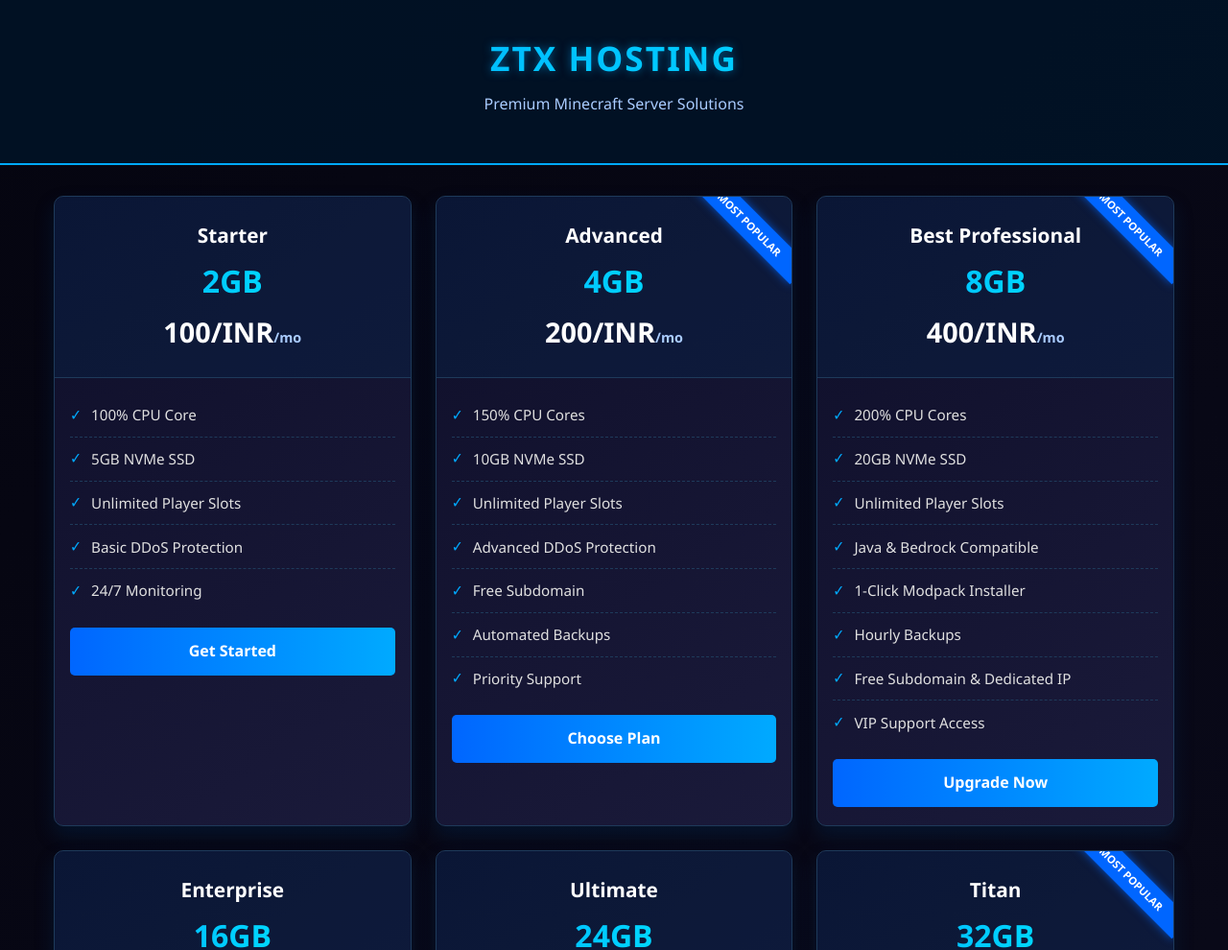
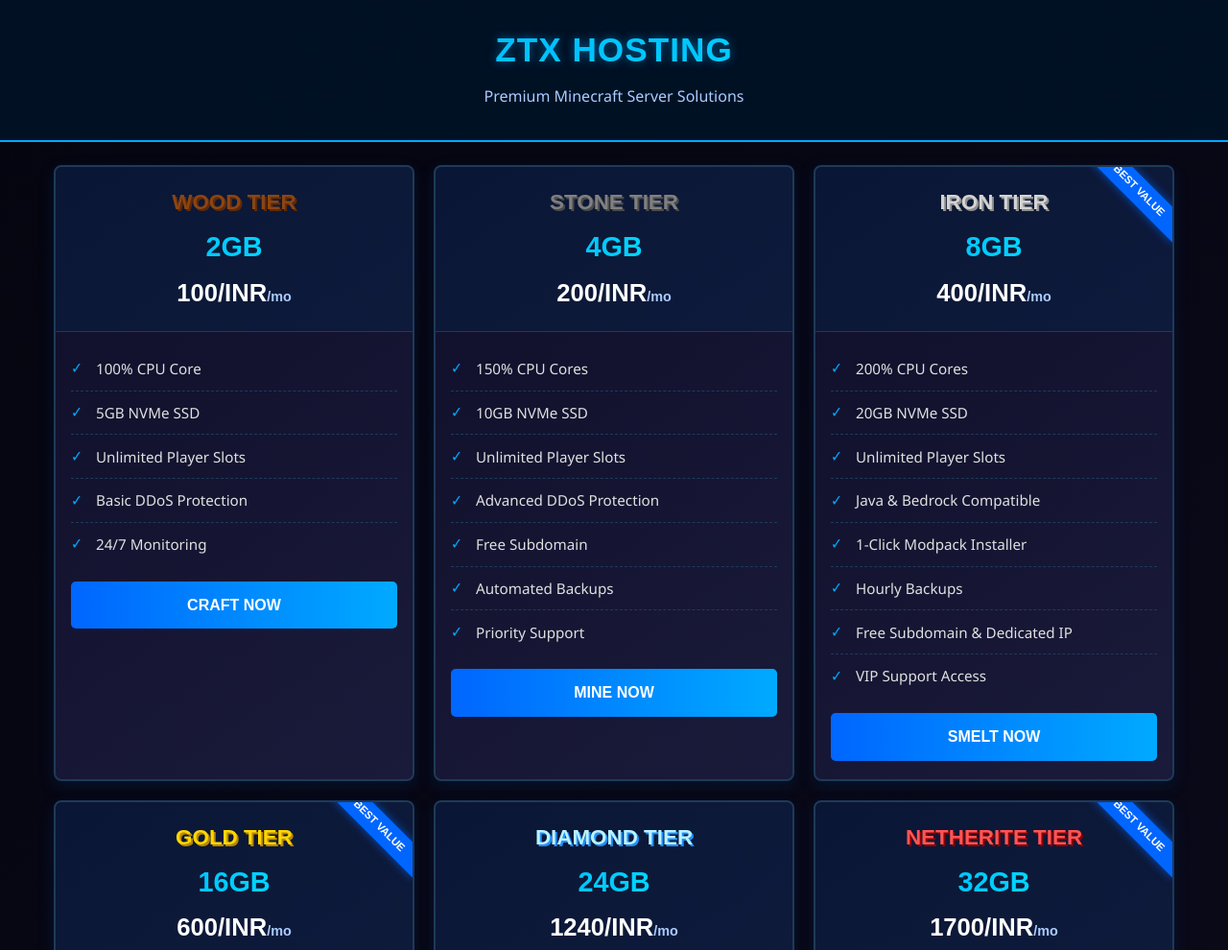
Before and after one commit to ztxhosting/ztx-in, a plain HTML site: page minecraft.html in a window 1280 px wide. Shown: the top 990 px of the page at 96% size. Drawn offline with Linux system fonts and the light colour scheme; a web font is replaced by a local one.

Commit message:
Update minecraft.html

```diff
--- a/minecraft.html
+++ b/minecraft.html
@@ -2,7 +2,7 @@
 <html lang="en">
 <head>
   <meta charset="UTF-8" />
-  <meta name="viewport" content="width=device-width, initial-scale=1.0" />
+  <meta name="viewport" content="width=device-width, initial-scale=1.0, maximum-scale=5.0, user-scalable=yes" />
   <title>ZTX Hosting | Premium Minecraft Servers</title>
   <style>
     :root {
@@ -12,43 +12,59 @@
       --neon-blue: #00f2ff;
       --bg-dark: #0a0a1a;
       --bg-darker: #050510;
+      --wood-color: #8B4513;
+      --stone-color: #808080;
+      --iron-color: #D3D3D3;
+      --gold-color: #FFD700;
+      --diamond-color: #b9f2ff;
+      --netherite-color: #4A4A4A;
     }
 
     * {
       box-sizing: border-box;
+      -webkit-tap-highlight-color: transparent;
     }
 
     body {
-      font-family: 'Segoe UI', Tahoma, Geneva, Verdana, sans-serif;
+      font-family: 'Minecraft', 'Segoe UI', Tahoma, Geneva, Verdana, sans-serif;
       background: linear-gradient(135deg, var(--bg-darker), var(--bg-dark));
       color: #e0e0e0;
       margin: 0;
       padding: 0;
       line-height: 1.6;
+      min-height: 100vh;
+    }
+
+    @font-face {
+      font-family: 'Minecraft';
+      src: url('https://fonts.cdnfonts.com/css/minecraft-4') format('woff2');
     }
 
     .header {
       background: rgba(0, 20, 40, 0.8);
-      padding: 2rem 1rem;
+      padding: 1.5rem 1rem;
       text-align: center;
       border-bottom: 2px solid var(--electric-blue);
+      position: relative;
     }
 
     .logo {
-      font-size: 2.2rem;
+      font-family: 'Minecraft', sans-serif;
+      font-size: clamp(1.8rem, 5vw, 2.2rem);
       font-weight: 800;
       background: linear-gradient(to right, var(--electric-blue), var(--neon-blue));
       -webkit-background-clip: text;
       background-clip: text;
       color: transparent;
       margin-bottom: 0.5rem;
-      letter-spacing: 2px;
+      letter-spacing: 1px;
+      text-transform: uppercase;
     }
 
     .tagline {
       color: #aaccff;
-      font-size: 1rem;
-      margin-bottom: 1rem;
+      font-size: clamp(0.9rem, 3vw, 1rem);
+      margin-bottom: 0.5rem;
     }
 
     .glow {
@@ -57,84 +73,103 @@
 
     .pricing-container {
       max-width: 1200px;
-      margin: 2rem auto;
+      margin: 1.5rem auto;
       padding: 0 1rem;
     }
 
     .pricing-grid {
       display: grid;
-      grid-template-columns: 1fr;
-      gap: 25px;
-    }
-
-    @media (min-width: 600px) {
-      .pricing-grid {
-        grid-template-columns: repeat(2, 1fr);
-      }
-    }
-
-    @media (min-width: 992px) {
-      .pricing-grid {
-        grid-template-columns: repeat(3, 1fr);
-      }
+      grid-template-columns: repeat(auto-fit, minmax(300px, 1fr));
+      gap: 20px;
     }
 
     .plan-card {
       background: linear-gradient(145deg, #0f0f2a, #1a1a3a);
-      border-radius: 10px;
+      border-radius: 8px;
       overflow: hidden;
-      border: 1px solid #1e3a5a;
-      box-shadow: 0 10px 20px rgba(0, 50, 100, 0.3);
+      border: 2px solid #1e3a5a;
+      box-shadow: 0 5px 15px rgba(0, 50, 100, 0.3);
       transition: all 0.3s ease;
       position: relative;
     }
 
     .plan-card:hover {
       transform: translateY(-5px);
-      box-shadow: 0 15px 30px rgba(0, 100, 255, 0.4);
+      box-shadow: 0 10px 25px rgba(0, 100, 255, 0.4);
       border-color: var(--electric-blue);
     }
 
     .plan-card.popular::before {
-      content: "MOST POPULAR";
+      content: "BEST VALUE";
       position: absolute;
-      top: 15px;
-      right: -30px;
+      top: 12px;
+      right: -28px;
       background: var(--primary-blue);
       color: white;
-      padding: 5px 30px;
+      padding: 4px 28px;
       font-size: 0.7rem;
       font-weight: bold;
       transform: rotate(45deg);
       box-shadow: 0 0 10px rgba(0, 102, 255, 0.7);
+      font-family: 'Minecraft', sans-serif;
     }
 
     .plan-header {
-      padding: 1.5rem 1rem;
+      padding: 1.2rem 1rem;
       background: rgba(0, 40, 80, 0.3);
       border-bottom: 1px solid #1e3a5a;
       text-align: center;
     }
 
     .plan-name {
-      font-size: 1.3rem;
+      font-family: 'Minecraft', sans-serif;
+      font-size: 1.4rem;
       font-weight: 700;
       margin-bottom: 0.3rem;
-      color: white;
+      text-transform: uppercase;
+    }
+
+    /* Minecraft-style tier colors */
+    .plan-name.wood {
+      color: var(--wood-color);
+      text-shadow: 2px 2px 0 #5D2906;
+    }
+    .plan-name.stone {
+      color: var(--stone-color);
+      text-shadow: 2px 2px 0 #4A4A4A;
+    }
+    .plan-name.iron {
+      color: var(--iron-color);
+      text-shadow: 2px 2px 0 #8E8E8E;
+    }
+    .plan-name.gold {
+      color: var(--gold-color);
+      text-shadow: 2px 2px 0 #B8860B;
+    }
+    .plan-name.diamond {
+      color: var(--diamond-color);
+      text-shadow: 2px 2px 0 #1E90FF;
+    }
+    .plan-name.netherite {
+      color: #FF5555;
+      text-shadow: 2px 2px 0 #8B0000;
     }
 
     .plan-ram {
-      font-size: 2rem;
+      font-family: 'Minecraft', sans-serif;
+      font-size: 1.8rem;
       font-weight: 800;
       background: linear-gradient(to right, var(--electric-blue), var(--neon-blue));
       -webkit-background-clip: text;
       background-clip: text;
       color: transparent;
       margin: 0.3rem 0;
+      text-transform: uppercase;
     }
 
     .plan-price {
-      font-size: 1.8rem;
+      font-family: 'Minecraft', sans-serif;
+      font-size: 1.6rem;
       font-weight: 700;
       color: white;
     }
@@ -170,6 +205,7 @@
       color: var(--electric-blue);
       margin-right: 10px;
       font-size: 1rem;
+      min-width: 16px;
     }
 
     .plan-cta {
@@ -190,11 +226,50 @@
       cursor: pointer;
       width: 100%;
       font-size: 1rem;
+      touch-action: manipulation;
+      font-family: 'Minecraft', sans-serif;
+      text-transform: uppercase;
     }
 
-    .cta-button:hover {
+    .cta-button:hover, .cta-button:focus {
       background: linear-gradient(to right, var(--electric-blue), var(--neon-blue));
       box-shadow: 0 0 15px rgba(0, 170, 255, 0.5);
+      outline: none;
+    }
+
+    @media (max-width: 600px) {
+      .pricing-grid {
+        grid-template-columns: 1fr;
+      }
+
+      .plan-card.popular::before {
+        right: -25px;
+        padding: 3px 25px;
+        font-size: 0.6rem;
+      }
+
+      .plan-header {
+        padding: 1rem;
+      }
+
+      .plan-ram {
+        font-size: 1.6rem;
+      }
+
+      .plan-price {
+        font-size: 1.4rem;
+      }
+
+      .feature-list li {
+        font-size: 0.9rem;
+        padding: 0.5rem 0;
+      }
+    }
+
+    @media (hover: none) {
+      .plan-card:hover {
+        transform: none;
+      }
     }
   </style>
 </head>
@@ -206,10 +281,10 @@
 
   <div class="pricing-container">
     <div class="pricing-grid">
-      <!-- Starter -->
+      <!-- WOOD Tier -->
       <div class="plan-card">
         <div class="plan-header">
-          <div class="plan-name">Starter</div>
+          <div class="plan-name wood">WOOD TIER</div>
           <div class="plan-ram">2GB</div>
           <div class="plan-price">100/INR<span>/mo</span></div>
         </div>
@@ -223,14 +298,14 @@
           </ul>
         </div>
         <div class="plan-cta">
-          <a href="https://upi.ztxhosting.site/" class="cta-button">Get Started</a>
+          <a href="https://upi.ztxhosting.site/" class="cta-button">Craft Now</a>
         </div>
       </div>
 
-      <!-- Advanced -->
-      <div class="plan-card popular">
+      <!-- STONE Tier -->
+      <div class="plan-card">
         <div class="plan-header">
-          <div class="plan-name">Advanced</div>
+          <div class="plan-name stone">STONE TIER</div>
           <div class="plan-ram">4GB</div>
           <div class="plan-price">200/INR<span>/mo</span></div>
         </div>
@@ -246,14 +321,14 @@
           </ul>
         </div>
         <div class="plan-cta">
-          <a href="https://upi.ztxhosting.site/" class="cta-button">Choose Plan</a>
+          <a href="https://upi.ztxhosting.site/" class="cta-button">Mine Now</a>
         </div>
       </div>
 
-      <!-- Best Professional -->
+      <!-- IRON Tier -->
       <div class="plan-card popular">
         <div class="plan-header">
-          <div class="plan-name">Best Professional</div>
+          <div class="plan-name iron">IRON TIER</div>
           <div class="plan-ram">8GB</div>
           <div class="plan-price">400/INR<span>/mo</span></div>
         </div>
@@ -270,14 +345,14 @@
           </ul>
         </div>
         <div class="plan-cta">
-          <a href="https://upi.ztxhosting.site/" class="cta-button">Upgrade Now</a>
+          <a href="https://upi.ztxhosting.site/" class="cta-button">Smelt Now</a>
         </div>
       </div>
 
-      <!-- Enterprise -->
-      <div class="plan-card">
+      <!-- GOLD Tier -->
+      <div class="plan-card popular">
         <div class="plan-header">
-          <div class="plan-name">Enterprise</div>
+          <div class="plan-name gold">GOLD TIER</div>
           <div class="plan-ram">16GB</div>
           <div class="plan-price">600/INR<span>/mo</span></div>
         </div>
@@ -293,14 +368,14 @@
           </ul>
         </div>
         <div class="plan-cta">
-          <a href="https://upi.ztxhosting.site/" class="cta-button">Get Enterprise</a>
+          <a href="https://upi.ztxhosting.site/" class="cta-button">Enchant Now</a>
         </div>
       </div>
 
-      <!-- Ultimate -->
+      <!-- DIAMOND Tier -->
       <div class="plan-card">
         <div class="plan-header">
-          <div class="plan-name">Ultimate</div>
+          <div class="plan-name diamond">DIAMOND TIER</div>
           <div class="plan-ram">24GB</div>
           <div class="plan-price">1240/INR<span>/mo</span></div>
         </div>
@@ -316,14 +391,14 @@
           </ul>
         </div>
         <div class="plan-cta">
-          <a href="https://upi.ztxhosting.site/" class="cta-button">Get Ultimate</a>
+          <a href="https://upi.ztxhosting.site/" class="cta-button">Forge Now</a>
         </div>
       </div>
 
-      <!-- Titan -->
+      <!-- NETHERITE Tier -->
       <div class="plan-card popular">
         <div class="plan-header">
-          <div class="plan-name">Titan</div>
+          <div class="plan-name netherite">NETHERITE TIER</div>
           <div class="plan-ram">32GB</div>
           <div class="plan-price">1700/INR<span>/mo</span></div>
         </div>
@@ -339,11 +414,10 @@
           </ul>
         </div>
         <div class="plan-cta">
-          <a href="https://upi.ztxhosting.site/" class="cta-button">Get Titan</a>
+          <a href="https://upi.ztxhosting.site/" class="cta-button">Upgrade Now</a>
         </div>
       </div>
-
     </div>
   </div>
 </body>
-  </html>
+</html>
```
